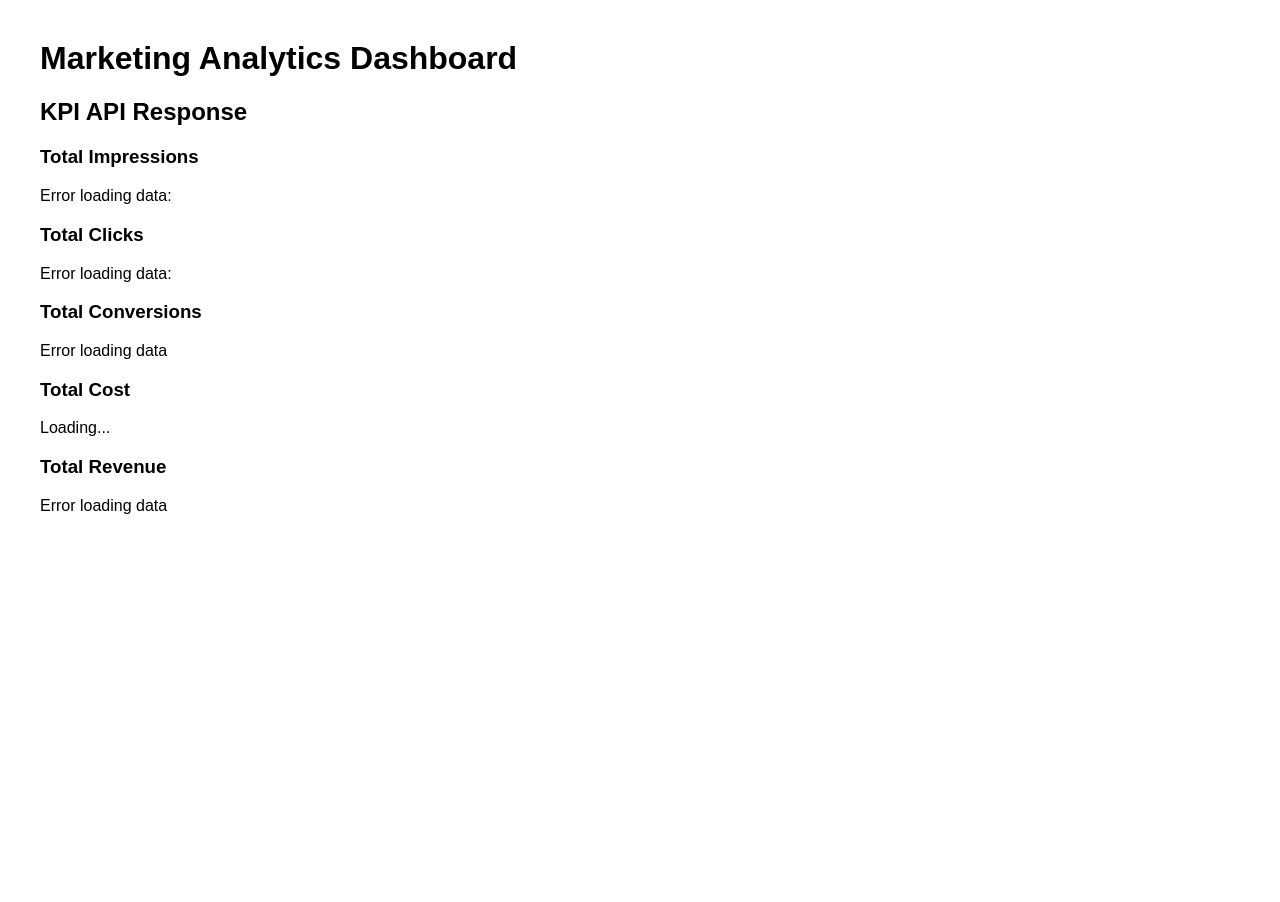
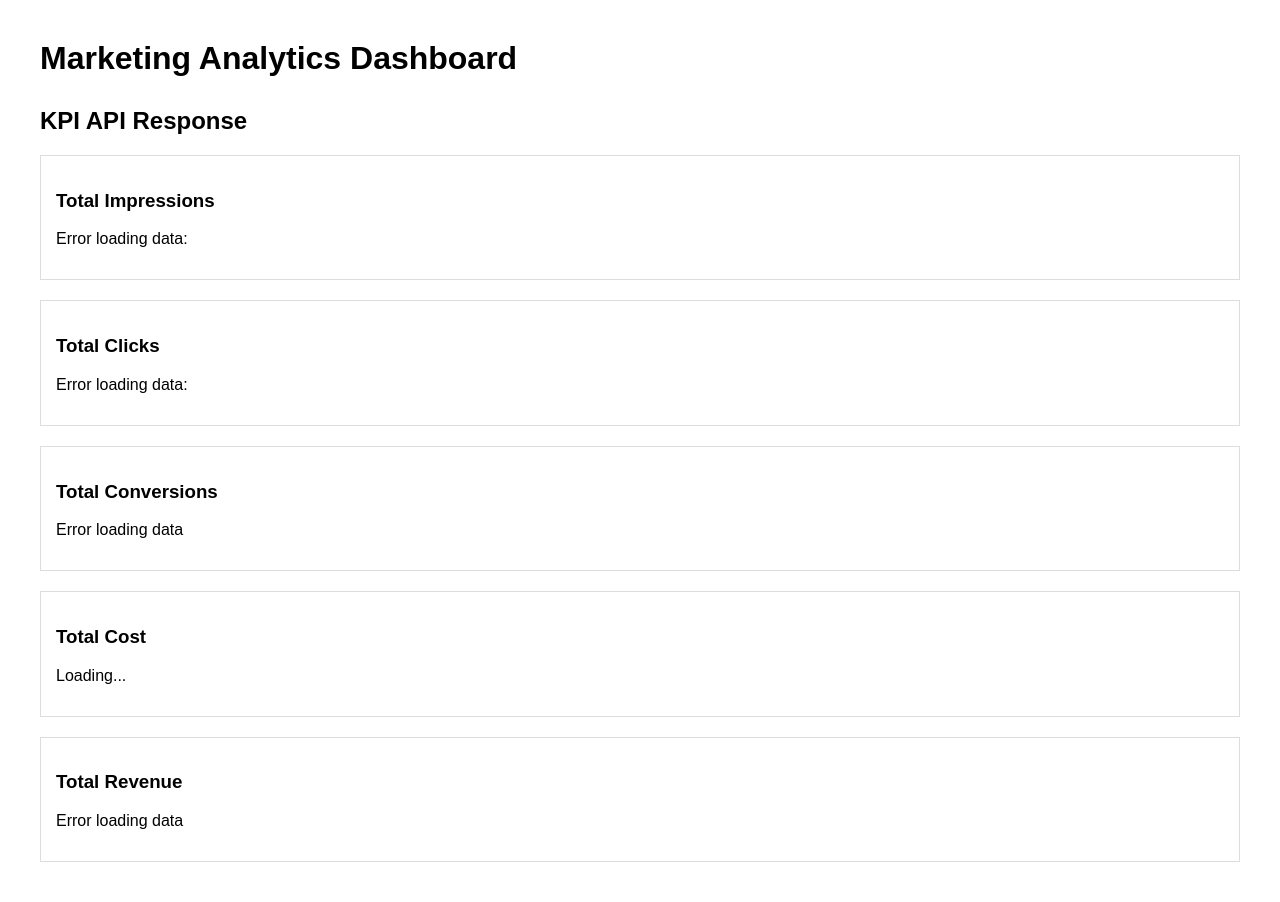
Before and after one commit to karianjahi/marketers_paradise, a Django app: template core/analytics/templates/analytics/dashboard.html in a window 1280 px wide. Before the commit the page ends 514 px from the top, so only its background shows below. Run offline with Django 5.2, Linux system fonts and the light colour scheme; the template is opened without the code that fills it, so the values that code supplies are empty.

Commit message:
Put the KPI into bordered cards with spacing

```diff
--- a/core/analytics/static/analytics/css/dashboard.css
+++ b/core/analytics/static/analytics/css/dashboard.css
@@ -2,3 +2,13 @@ body {
     font-family: Arial, sans-serif;
     margin: 40px;
 }
+
+h1 {
+    margin-bottom: 30px;
+}
+
+div {
+    margin-bottom: 20px;
+    padding: 15px;
+    border: 1px solid #ddd;
+}
```
